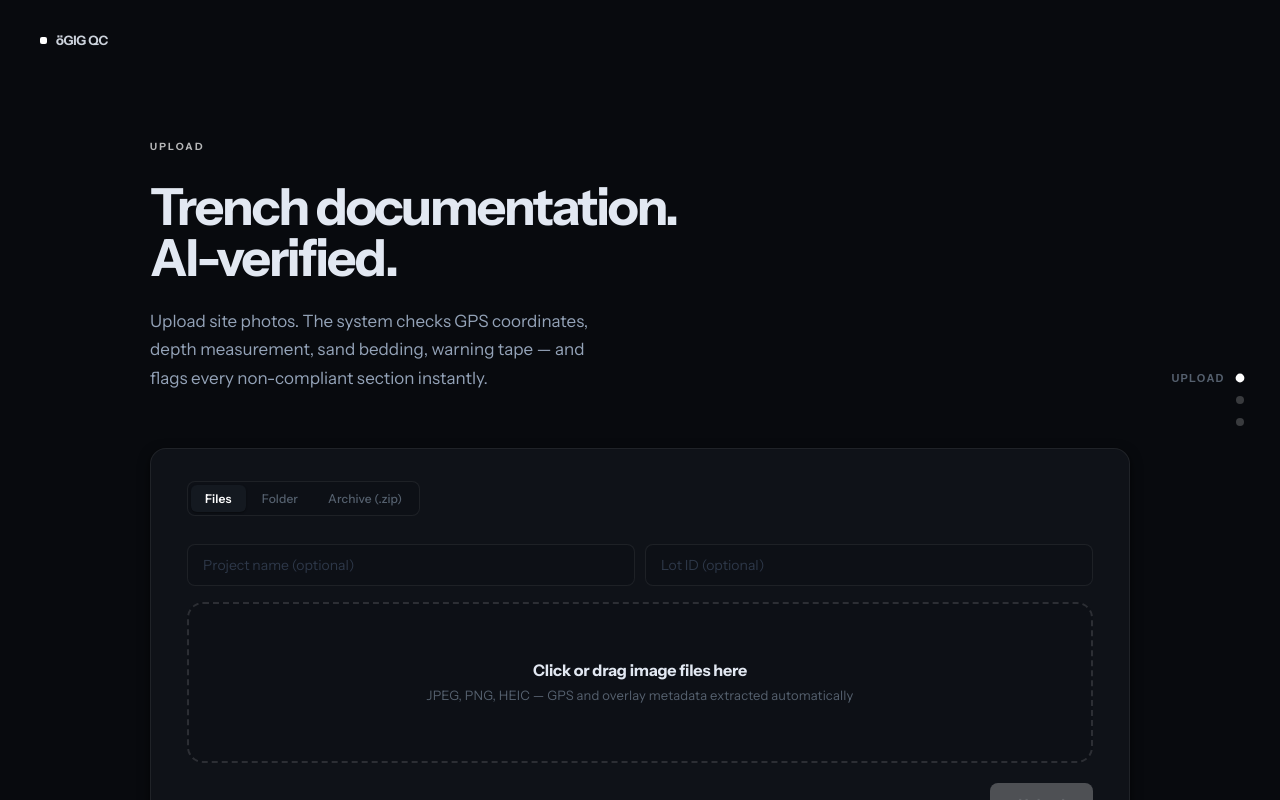
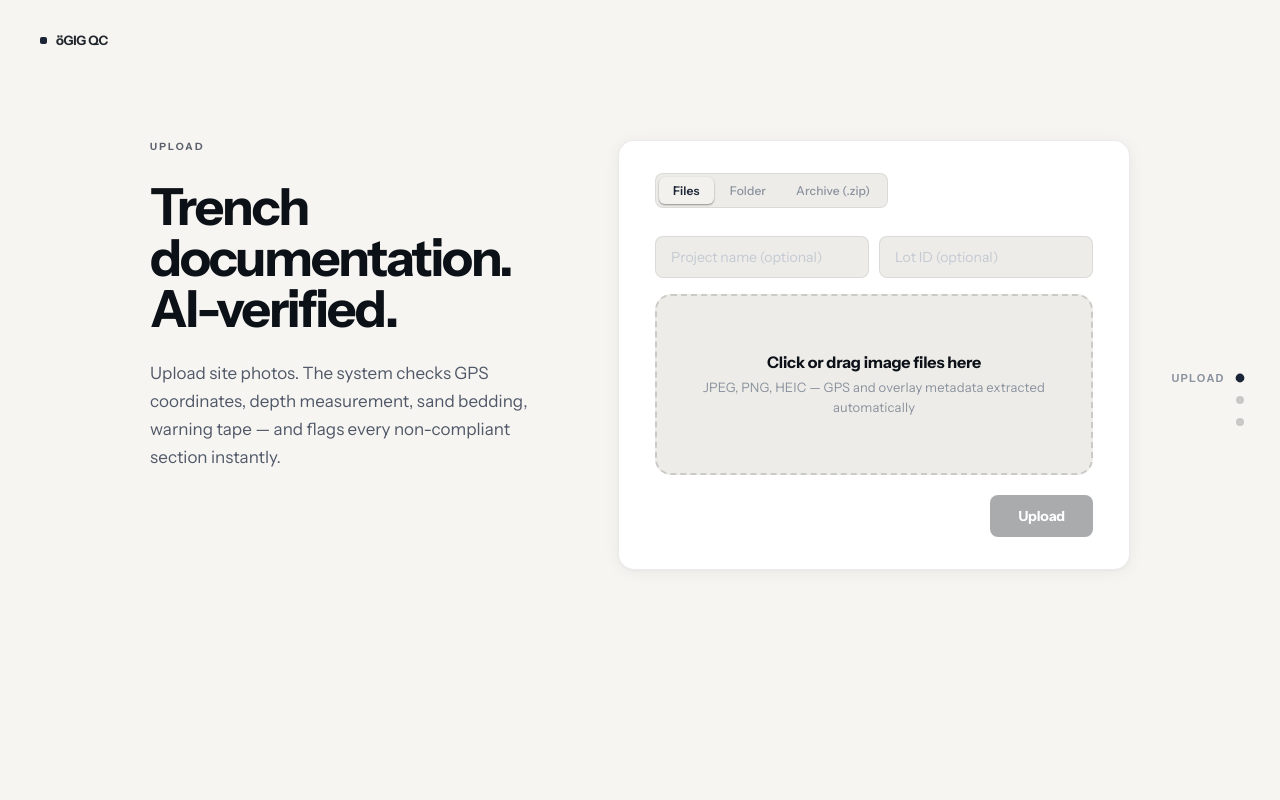
Before and after one commit to TuralDadash/QC_TRENCH, a Next.js app: page / in a window 1280 px wide. Built offline with nearby package versions, Linux system fonts and the light colour scheme.

Commit message:
feat: light mode, two-column upload layout, clean white surface

```diff
--- a/src/app/globals.css
+++ b/src/app/globals.css
@@ -1,26 +1,26 @@
 @import "leaflet/dist/leaflet.css";
 
 :root {
-  --bg:               #080a0e;
-  --bg-alt:           #0d1016;
-  --surface:          #0f1218;
-  --surface-2:        #141920;
-  --glass:            rgba(10, 14, 22, 0.96);
-  --glass-border:     rgba(255, 255, 255, 0.07);
-  --border:           rgba(255, 255, 255, 0.07);
-  --border-strong:    rgba(255, 255, 255, 0.13);
-
-  --text:             #e2e8f2;
-  --text-secondary:   #94a3b8;
-  --text-muted:       #55606e;
-  --text-dim:         #2d3748;
-
-  --accent:           rgba(255, 255, 255, 0.75);
-  --accent-dark:      rgba(255, 255, 255, 0.45);
-  --accent-light:     #ffffff;
-  --accent-glow:      rgba(255, 255, 255, 0.08);
-  --link:             rgba(255, 255, 255, 0.7);
-  --link-hover:       #ffffff;
+  --bg:               #f6f5f2;
+  --bg-alt:           #edece8;
+  --surface:          #ffffff;
+  --surface-2:        #f2f1ee;
+  --glass:            rgba(255, 255, 255, 0.95);
+  --glass-border:     rgba(0, 0, 0, 0.07);
+  --border:           rgba(0, 0, 0, 0.08);
+  --border-strong:    rgba(0, 0, 0, 0.14);
+
+  --text:             #0c1118;
+  --text-secondary:   #505868;
+  --text-muted:       #8a929e;
+  --text-dim:         #c4cad3;
+
+  --accent:           #0c1118;
+  --accent-dark:      #000000;
+  --accent-light:     #1c2535;
+  --accent-glow:      rgba(12, 17, 24, 0.07);
+  --link:             #0c1118;
+  --link-hover:       #000000;
 
   --ok:               #22c55e;
   --ok-dark:          #16a34a;
@@ -82,8 +82,8 @@ a:hover { color: var(--link-hover); }
 
 ::-webkit-scrollbar { width: 4px; height: 4px; }
 ::-webkit-scrollbar-track { background: transparent; }
-::-webkit-scrollbar-thumb { background: rgba(255, 255, 255, 0.12); border-radius: 2px; }
-::-webkit-scrollbar-thumb:hover { background: rgba(255, 255, 255, 0.22); }
+::-webkit-scrollbar-thumb { background: rgba(0, 0, 0, 0.15); border-radius: 2px; }
+::-webkit-scrollbar-thumb:hover { background: rgba(0, 0, 0, 0.28); }
 
 main {
   height: 100vh;
@@ -188,7 +188,7 @@ main {
   width: 8px;
   height: 8px;
   padding: 0;
-  background: rgba(255, 255, 255, 0.2);
+  background: rgba(0, 0, 0, 0.18);
   border: none;
   border-radius: 50%;
   cursor: pointer;
@@ -196,7 +196,7 @@ main {
 }
 
 .side-dot:hover {
-  background: rgba(255, 255, 255, 0.5);
+  background: rgba(0, 0, 0, 0.45);
   transform: scale(1.25);
 }
 
@@ -235,7 +235,7 @@ main {
 .leaflet-container {
   height: 100%;
   width: 100%;
-  background: #181e2c;
+  background: #e8ebe6;
 }
 
 
@@ -688,12 +688,28 @@ main {
   font-weight: 400;
 }
 
+.upload-layout {
+  display: grid;
+  grid-template-columns: 1fr 1fr;
+  gap: 0 80px;
+  max-width: 1100px;
+  margin: 0 auto;
+  padding: 0 60px;
+  align-items: start;
+}
+
+.upload-layout .flow-inner {
+  padding: 0;
+  max-width: none;
+  margin: 0;
+}
+
 .upload-form-card {
   background: var(--surface);
   border: 1px solid var(--border);
   border-radius: var(--radius-xl);
   padding: 32px 36px;
-  box-shadow: var(--shadow-md);
+  box-shadow: 0 2px 16px rgba(0, 0, 0, 0.06), 0 1px 3px rgba(0, 0, 0, 0.04);
 }
 
 .seg {
@@ -909,8 +925,8 @@ main {
 }
 
 .btn:hover {
-  background: var(--accent-light);
-  box-shadow: 0 4px 20px var(--accent-glow);
+  background: var(--accent-dark);
+  box-shadow: 0 4px 16px rgba(0, 0, 0, 0.18);
   transform: translateY(-1px);
 }
 
@@ -1567,8 +1583,8 @@ main {
 }
 
 .lock-badge {
-  background: rgba(10, 14, 22, 0.88);
-  border: 1px solid rgba(255, 255, 255, 0.12);
+  background: rgba(255, 255, 255, 0.9);
+  border: 1px solid rgba(0, 0, 0, 0.1);
   border-radius: 32px;
   padding: 12px 28px;
   font-size: 12px;
@@ -1576,7 +1592,7 @@ main {
   color: var(--text-muted);
   letter-spacing: 0.04em;
   text-transform: uppercase;
-  box-shadow: 0 8px 32px rgba(0, 0, 0, 0.5);
+  box-shadow: 0 8px 32px rgba(0, 0, 0, 0.12);
   backdrop-filter: blur(24px);
   -webkit-backdrop-filter: blur(24px);
 }
@@ -1597,7 +1613,7 @@ main {
   font-size: 12px;
   font-weight: 600;
   font-family: inherit;
-  color: var(--text-secondary);
+  color: rgba(255, 255, 255, 0.7);
   cursor: pointer;
   backdrop-filter: blur(16px);
   -webkit-backdrop-filter: blur(16px);
@@ -1614,7 +1630,7 @@ main {
 .map-expand-btn:hover {
   background: rgba(15, 18, 32, 0.94);
   border-color: rgba(255, 255, 255, 0.22);
-  color: var(--text);
+  color: rgba(255, 255, 255, 0.95);
   transform: translateX(-50%) translateY(-2px);
 }
 
@@ -1665,7 +1681,7 @@ main {
   cursor: pointer;
   font-size: 20px;
   line-height: 1;
-  color: var(--text-muted);
+  color: rgba(255, 255, 255, 0.6);
   font-family: inherit;
   backdrop-filter: blur(16px);
   -webkit-backdrop-filter: blur(16px);
@@ -1676,7 +1692,7 @@ main {
 .map-fullscreen-close:hover {
   background: rgba(20, 24, 40, 0.96);
   border-color: rgba(255, 255, 255, 0.22);
-  color: var(--text);
+  color: rgba(255, 255, 255, 0.95);
 }
 
 @media print {
--- a/src/app/page.tsx
+++ b/src/app/page.tsx
@@ -411,6 +411,7 @@ export default function FlowPage() {
     <div className="flow-page">
 
       <section id="upload" className="flow-section">
+        <div className="upload-layout">
           <div className="flow-inner">
             <span className="section-tag">Upload</span>
             <h1 className="page-title">Trench documentation.<br />AI-verified.</h1>
@@ -515,6 +516,7 @@ export default function FlowPage() {
             </button>
           </div>
 
+          </div>
           </div>
         </div>
 
```
Lines whose indentation alone changed are shown as unchanged.
